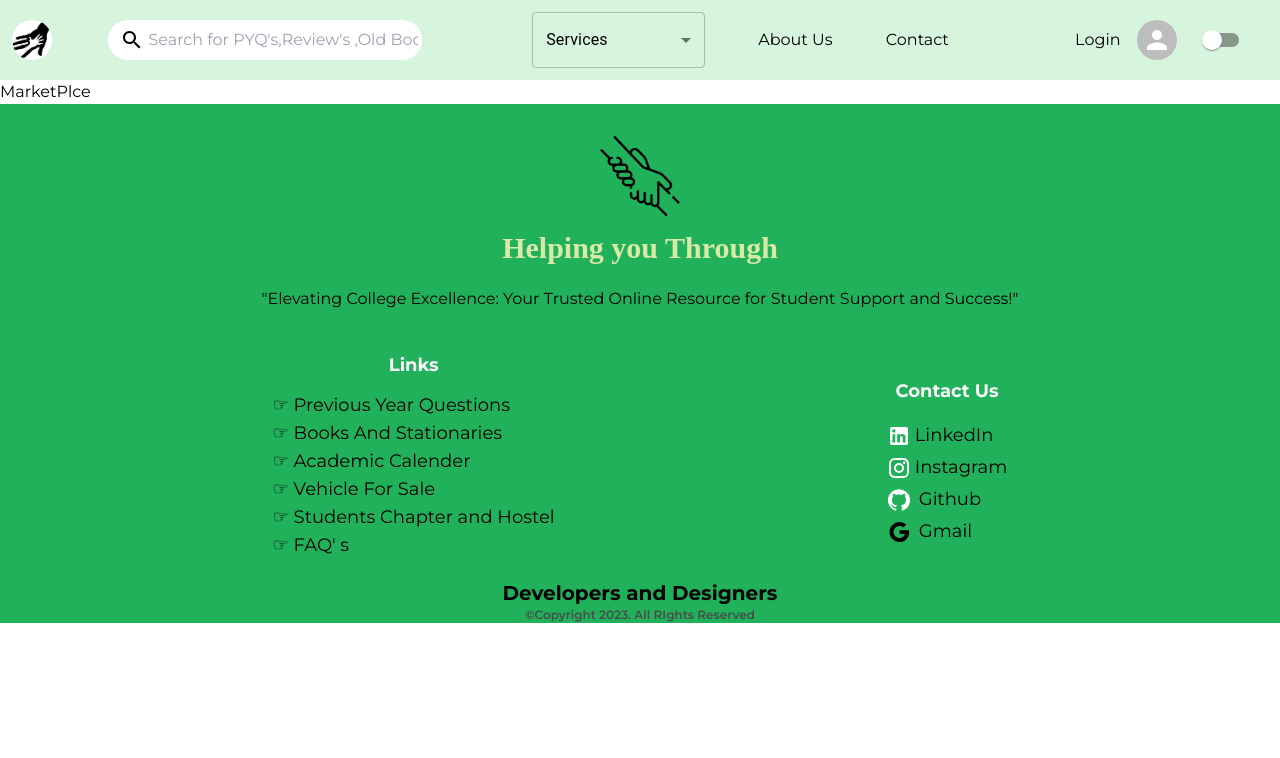
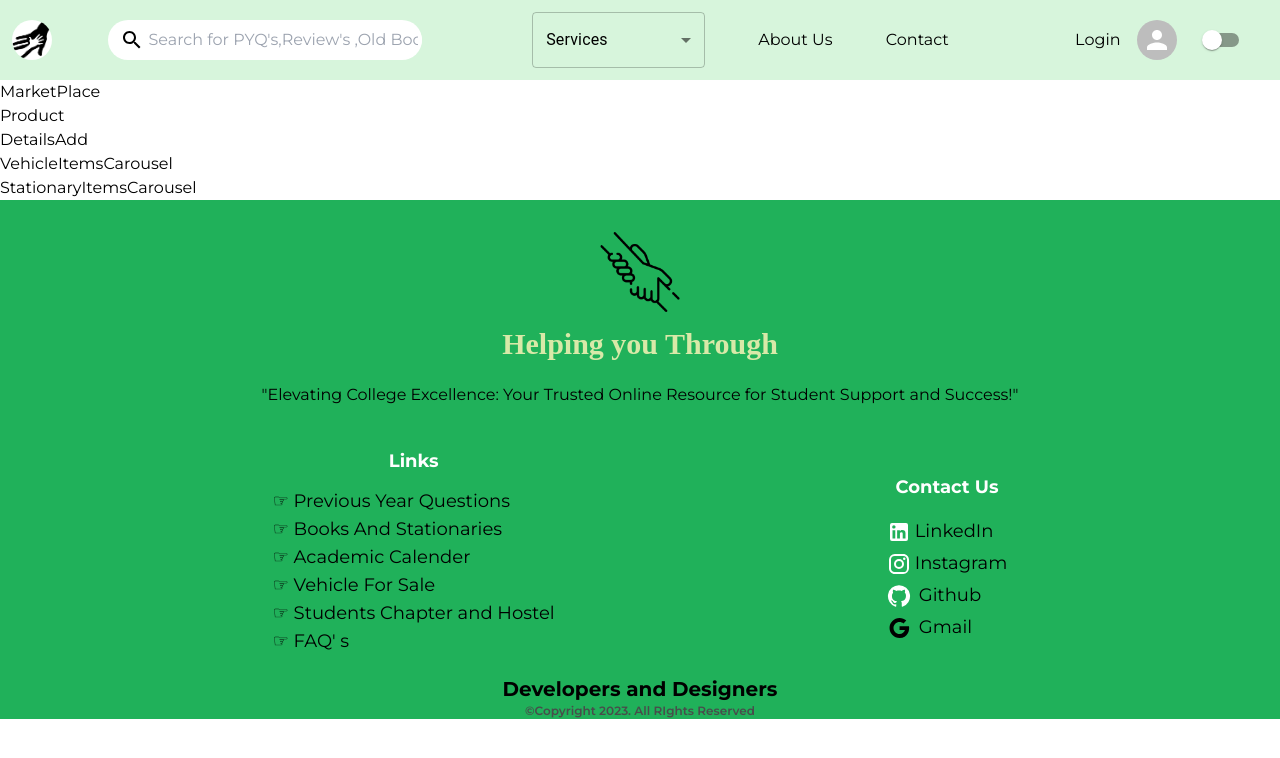
Before and after one commit to ujjwalkirti/helping-you-through, a Next.js app: page /marketplace in a window 1280 px wide. Shown: the top 758 px of the page. Built offline with nearby package versions, Linux system fonts and the light colour scheme.

Commit message:
chore: added components and markup for marketplace and items catalogue page

```diff
--- /dev/null
+++ b/src/components/Marketplace/AddProductForm.tsx
@@ -0,0 +1,7 @@
+import React from "react";
+
+function AddProductForm() {
+  return <div>AddProductForm</div>;
+}
+
+export default AddProductForm;
--- /dev/null
+++ b/src/components/Marketplace/ItemCard.tsx
@@ -0,0 +1,9 @@
+import React from "react";
+type props = {
+  item: any;
+};
+function ItemCard({ item }: props) {
+  return <div>ItemCard</div>;
+}
+
+export default ItemCard;
--- /dev/null
+++ b/src/components/Marketplace/StationaryItemsCarousel.tsx
@@ -0,0 +1,7 @@
+import React from "react";
+
+function StationaryItemsCarousel() {
+  return <div>StationaryItemsCarousel</div>;
+}
+
+export default StationaryItemsCarousel;
--- /dev/null
+++ b/src/components/Marketplace/VehicleItemsCarousel.tsx
@@ -0,0 +1,7 @@
+import React from "react";
+
+function VehicleItemsCarousel() {
+  return <div>VehicleItemsCarousel</div>;
+}
+
+export default VehicleItemsCarousel;
--- a/src/pages/marketplace.tsx
+++ b/src/pages/marketplace.tsx
@@ -1,7 +1,32 @@
+import AddProductForm from "@/components/Marketplace/AddProductForm";
+import StationaryItemsCarousel from "@/components/Marketplace/StationaryItemsCarousel";
+import VehicleItemsCarousel from "@/components/Marketplace/VehicleItemsCarousel";
 import React from "react";
 
-const MarketPlce = () => {
-  return <div>MarketPlce</div>;
+const MarketPlace = () => {
+  const [choice, setChoice] = React.useState("details");
+  return (
+    <div>
+      <p>MarketPlace</p>
+      <div>
+        <p>Product</p>
+        <div>
+          <button onClick={() => setChoice("details")}>Details</button>
+          <button onClick={() => setChoice("add-products")}>Add</button>
+        </div>
+      </div>
+      <div>
+        {choice === "details" ? (
+          <div>
+            <VehicleItemsCarousel />
+            <StationaryItemsCarousel />
+          </div>
+        ) : (
+          <AddProductForm />
+        )}
+      </div>
+    </div>
+  );
 };
 
-export default MarketPlce;
+export default MarketPlace;
--- /dev/null
+++ b/src/pages/view-items/[type].tsx
@@ -0,0 +1,18 @@
+import ItemCard from "@/components/Marketplace/ItemCard";
+import React from "react";
+
+function MarketPlaceItemsBasedOnType() {
+  const items: any[] = [];
+  return (
+    <div>
+      <p>Typeof Entity</p>
+      <div>
+        {items.map((item, index) => (
+          <ItemCard key={index} item={item} />
+        ))}
+      </div>
+    </div>
+  );
+}
+
+export default MarketPlaceItemsBasedOnType;
```
